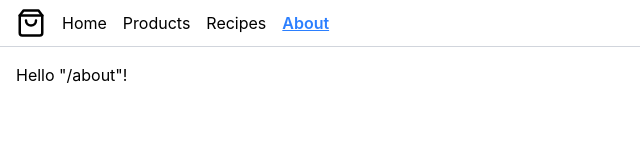
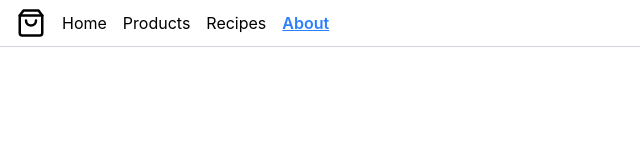
Before and after one commit to srutz/productsbrowser, a React (Vite) app: page /about in a window 1280 px wide. Shown: the top 160 px of the page, without its empty margins (0-640 px from the left). Built offline with nearby package versions, Linux system fonts and the light colour scheme.

Commit message:
clean project

```diff
--- a/package.json
+++ b/package.json
@@ -15,7 +15,9 @@
     "@tanstack/react-query-devtools": "^5.100.10",
     "@tanstack/react-router": "^1.169.2",
     "@tanstack/react-router-devtools": "^1.166.13",
+    "@uidotdev/usehooks": "^2.4.1",
     "clsx": "^2.1.1",
+    "jotai": "^2.20.0",
     "react": "^19.2.5",
     "react-dom": "^19.2.5",
     "react-icons": "^5.6.0",
--- a/src/routes/about.tsx
+++ b/src/routes/about.tsx
@@ -1,4 +1,10 @@
 import { createFileRoute } from "@tanstack/react-router";
+import { useState } from "react";
+import { useLocalStorage } from "@uidotdev/usehooks"
+import { MyButton } from "../MyButton";
+import { atom, useAtom } from "jotai";
+
+const counterAtom = atom(1)
 
 export const Route = createFileRoute("/about")({
   component: RouteComponent,
@@ -6,5 +12,8 @@ export const Route = createFileRoute("/about")({
 
 // eslint-disable-next-line react-refresh/only-export-components
 function RouteComponent() {
-  return <div>Hello "/about"!</div>;
+  return (
+    <div className="flex gap-2">
+    </div>
+  );
 }
```
Also changed, not shown: 1 other file (tests, documents, lock files or other folders).
